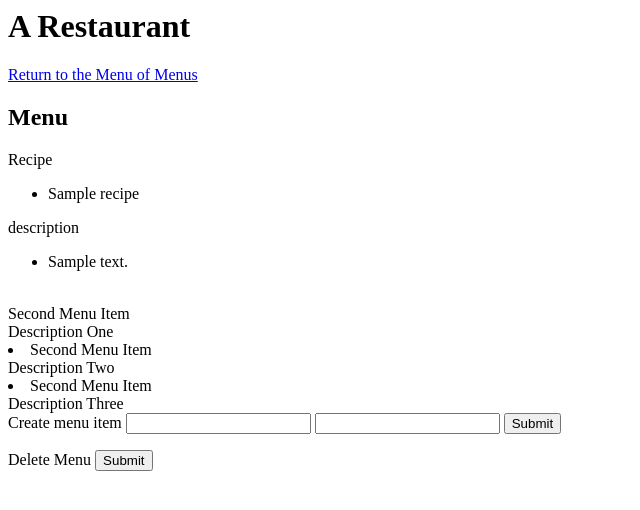
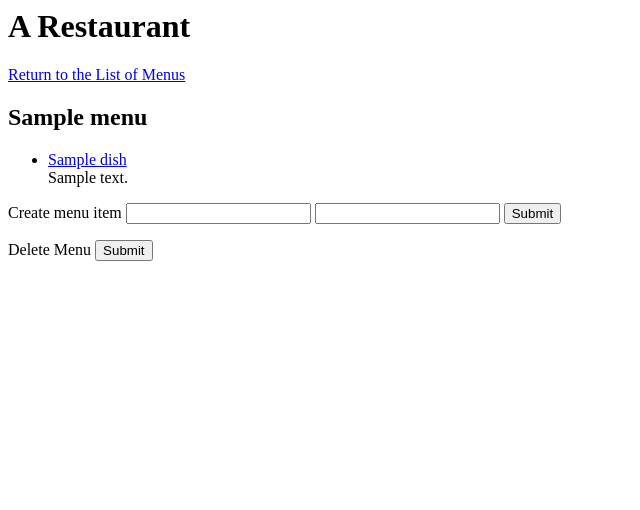
Before and after one commit to gerbal/WIO-restaurant, a Flask app: template templates/menu.html in a window 1280 px wide. Shown: the top 510 px of the page, without its empty margins (0-640 px from the left). Run offline with Flask 2, Linux system fonts and the light colour scheme; the template is opened without the code that fills it: most values are stand-ins (such as "Sample title", 1, 10 or a date in 2020).

Commit message:
more changes, improvements to templates/server

```diff
--- a/server.py
+++ b/server.py
@@ -53,7 +53,7 @@ def render_menu_list_as_html(menus):
 def render_menu_as_html(menu):
     return render_template(
         'menu.html',
-        menu= filter_dict_list(menu))
+        menu= menu)
 
 def render_dish_as_html(dish):
     return render_template(
--- a/templates/menu.html
+++ b/templates/menu.html
@@ -3,41 +3,20 @@
 </head>
 <body prefix="bbc: http://purl.org/ontology/fo/ schema: https://schema.org/" typeof="bbc:Recipe">
 <h1 id="heading">A Restaurant</h1>
-<div class="navigation"><a href="/list_of_menus.html" rel="parent">Return to the Menu of Menus</a></div>
-<h2>Menu</h2>
-<label>Recipe
-    <br>
+<div class="navigation"><a href="{{ url_for("menulist") }}" rel="parent">Return to the List of Menus</a></div>
+
+<h2>{{ menu.menu }}</h2>
+
     <ul>
-        {% for Recipe in menu.Recipe %}
+        {% for dish in menu.dishes %}
             <li typeof="bbc:Recipe">
-                <p property="text">{{ Recipe }}</p>
+                <span property="schema:name"> <a href="{{ url_for('getdish', menu_id=menu.menu, dish_id=dish ) }}" resource="{{ url_for('getdish', menu_id=menu.menu, dish_id=dish, _external=True) }}" rel="child">{{ menu.dishes[dish]["dish"] }}</a></span>
+                <div property="schema:description">{{ menu.dishes[dish]["dish_description"] }}</div>
             </li>
         {% endfor %}
-</label>
+
 </ul>
-<label>description
-    <br>
-    <ul>
-        {% for description in menu.description %}
-            <li typeof="schema:description">
-                <p property="text">{{ description }}</p>
-            </li>
-        {% endfor %}
-</label>
-</ul>
-<br>
-<span property="schema:name"> <a resource="dish.html" rel="child">Second Menu Item</a></span>
-<div property="schema:description">Description One</div>
-</li>
-<li typeof="bbc:Recipe">
-    <span property="schema:name"> <a resource="dish.html" rel="child">Second Menu Item</a></span>
-    <div property="schema:description">Description Two</div>
-</li>
-<li typeof="bbc:Recipe">
-    <span property="schema:name"> <a resource="dish.html" rel="child">Second Menu Item</a></span>
-    <div property="schema:description">Description Three</div>
-</li>
-</ul>
+
 <form class="create_item" action="/list_of_menus/menu" method="PUT">
     Create menu item
     <input class="name" type="text" name="item_name" value="">
```
Also changed, not shown: templates/menus_list.html (+13 -8 lines).
